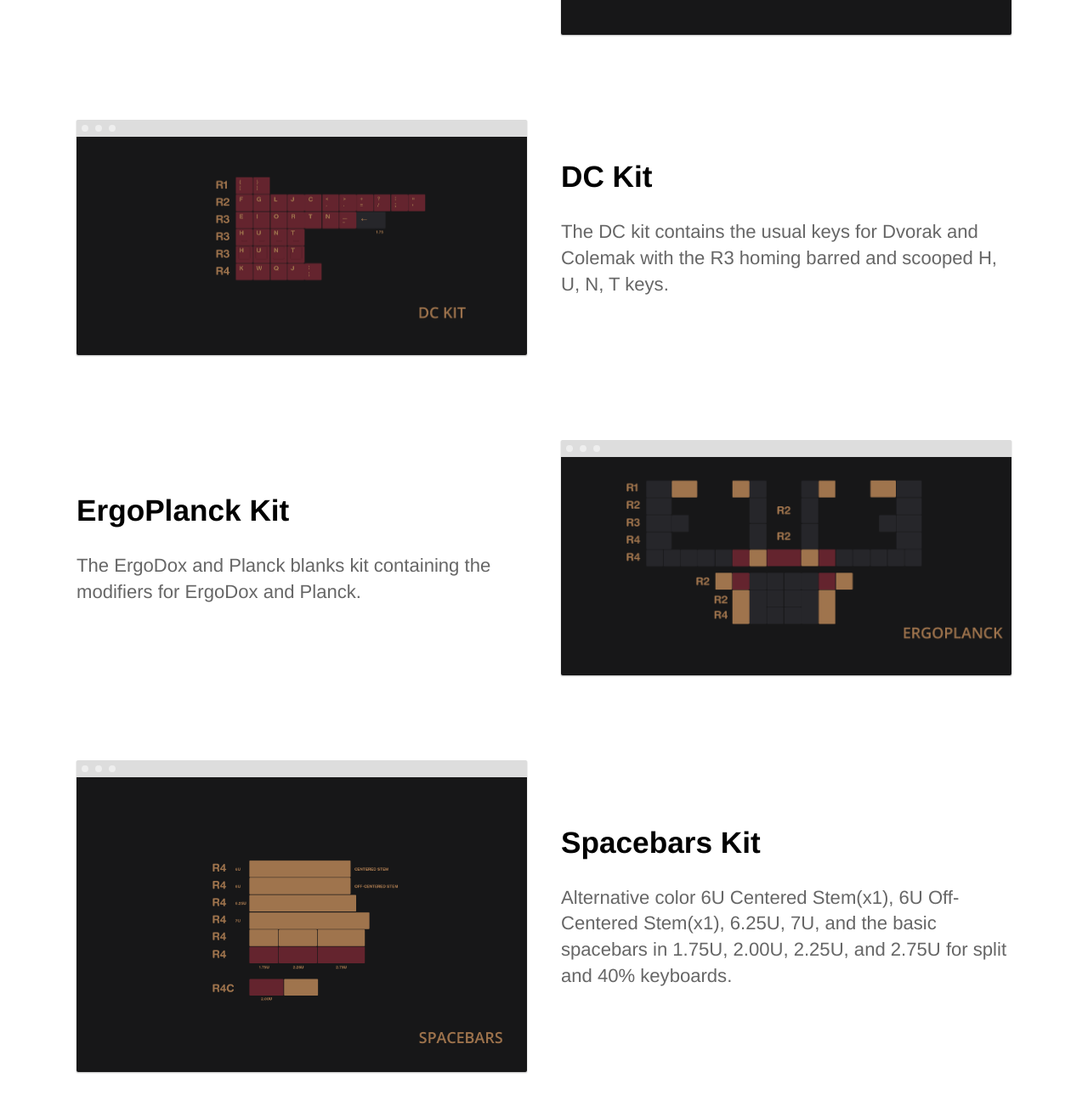
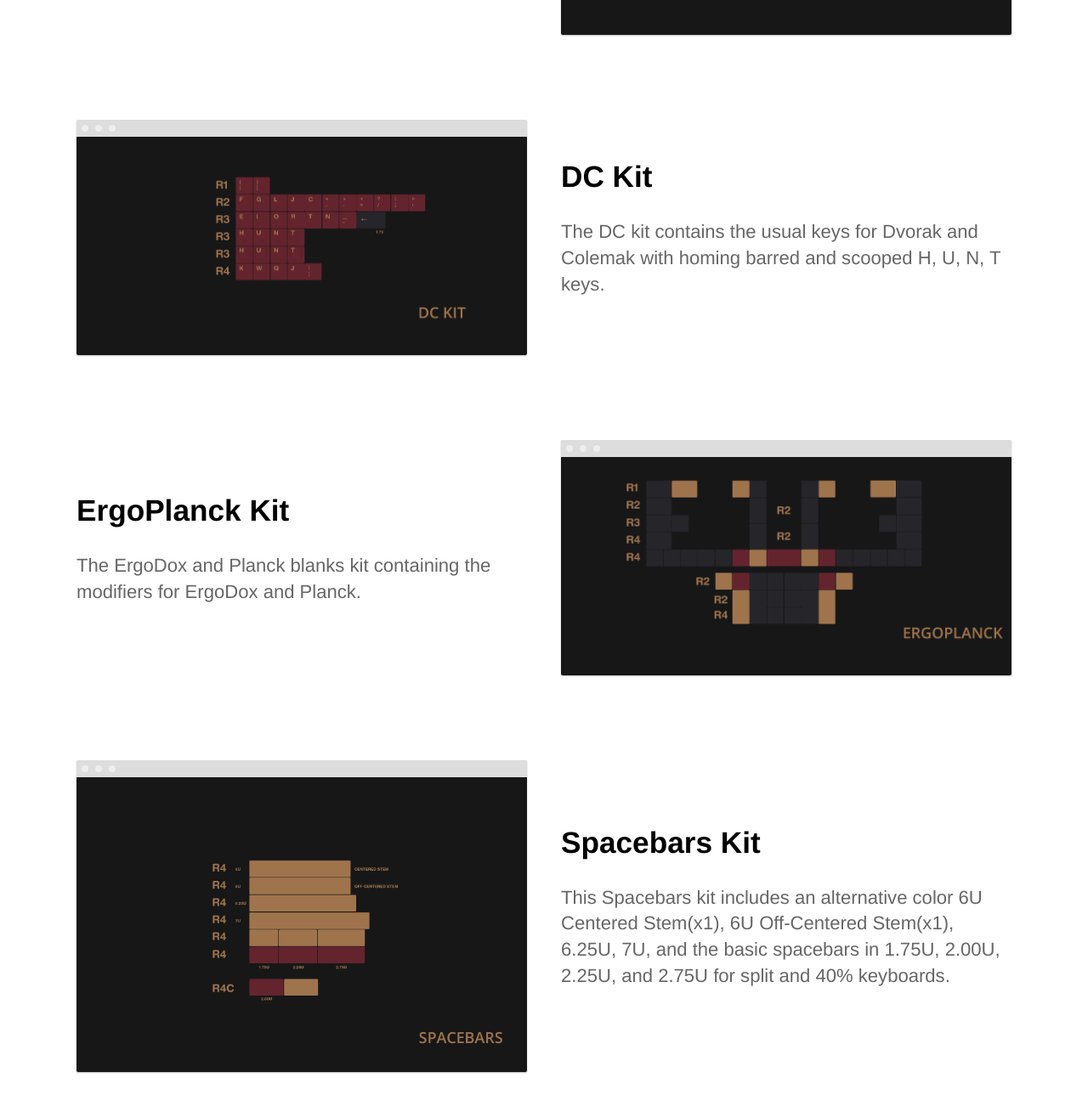
Before and after one commit to RedSunsRMK/redsunsrmk.github.io, a Jekyll site: the page built from index.html, in a window 1280 px wide and 1400 px high, scrolled down 2821 px. Shown: the top 1302 px of the window at 85% size. Built offline with Jekyll 4.4.1, drawn with Linux system fonts in a browser that asks for light colours; some of the changed text lies outside the part shown.

Commit message:
Update index.html

```diff
--- a/index.html
+++ b/index.html
@@ -80,7 +80,7 @@ description: A samurai-themed keyset.
 		<div class="container flex">
 			<div class="text editable">
 				<h2><strong>DC Kit</strong></h2>
-				<p>The DC kit contains the usual keys for Dvorak and Colemak with the R3 homing barred and scooped H, U, N, T keys.</p>
+				<p>The DC kit contains the usual keys for Dvorak and Colemak with homing barred and scooped H, U, N, T keys.</p>
 			</div>
 			<div class="image">
 				<img src="/images/redsamurai/rs_dckit.png" alt="Screenshot" class="screenshot editable" />
@@ -106,7 +106,7 @@ description: A samurai-themed keyset.
 		<div class="container flex">
 			<div class="text editable">
 				<h2><strong>Spacebars Kit</strong></h2>
-				<p>Alternative color 6U Centered Stem(x1), 6U Off-Centered Stem(x1), 6.25U, 7U, and the basic spacebars in 1.75U, 2.00U, 2.25U, and 2.75U for split and 40% keyboards.</p>
+				<p>This Spacebars kit includes an alternative color 6U Centered Stem(x1), 6U Off-Centered Stem(x1), 6.25U, 7U, and the basic spacebars in 1.75U, 2.00U, 2.25U, and 2.75U for split and 40% keyboards.</p>
 			</div>
 			<div class="image">
 				<img src="/images/redsamurai/rs_spacebarskit.png" alt="Screenshot" class="screenshot editable" />
```
Also changed, not shown: other parts of index.html (+3 -3 lines).
